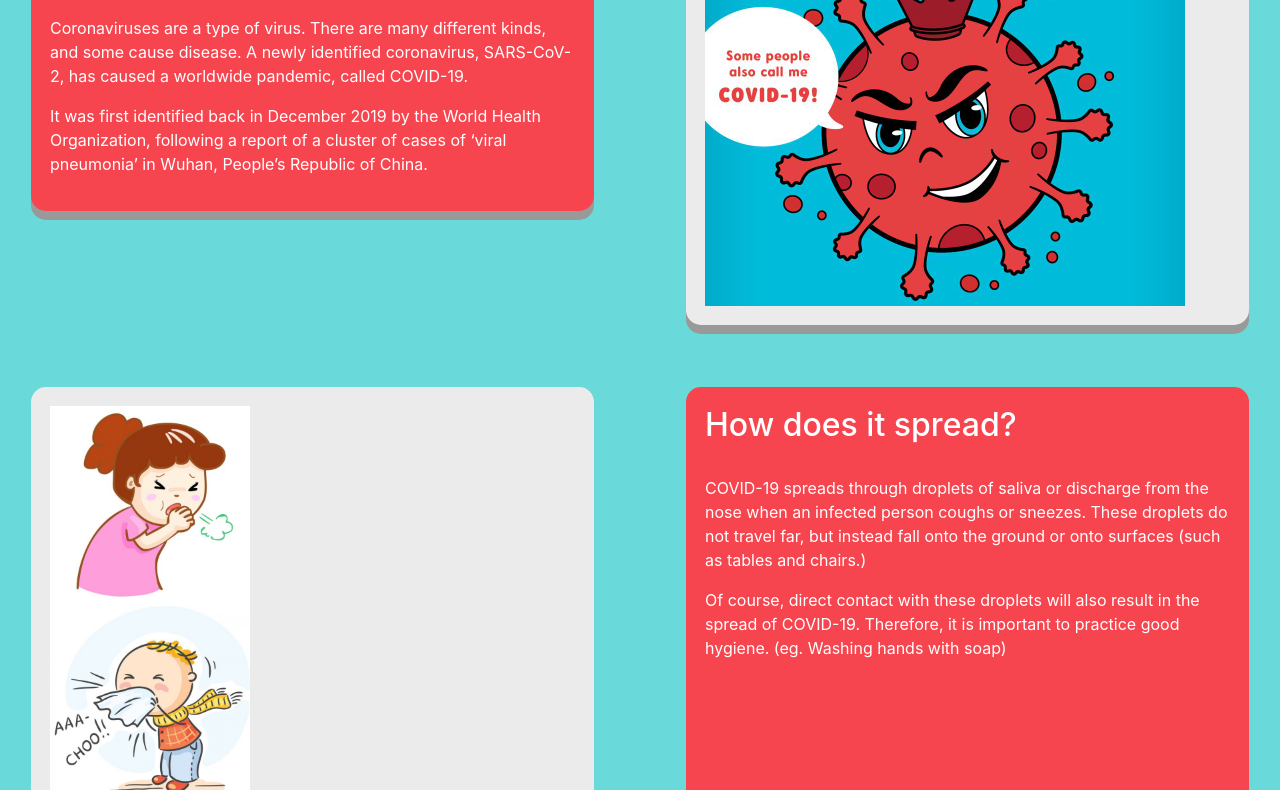
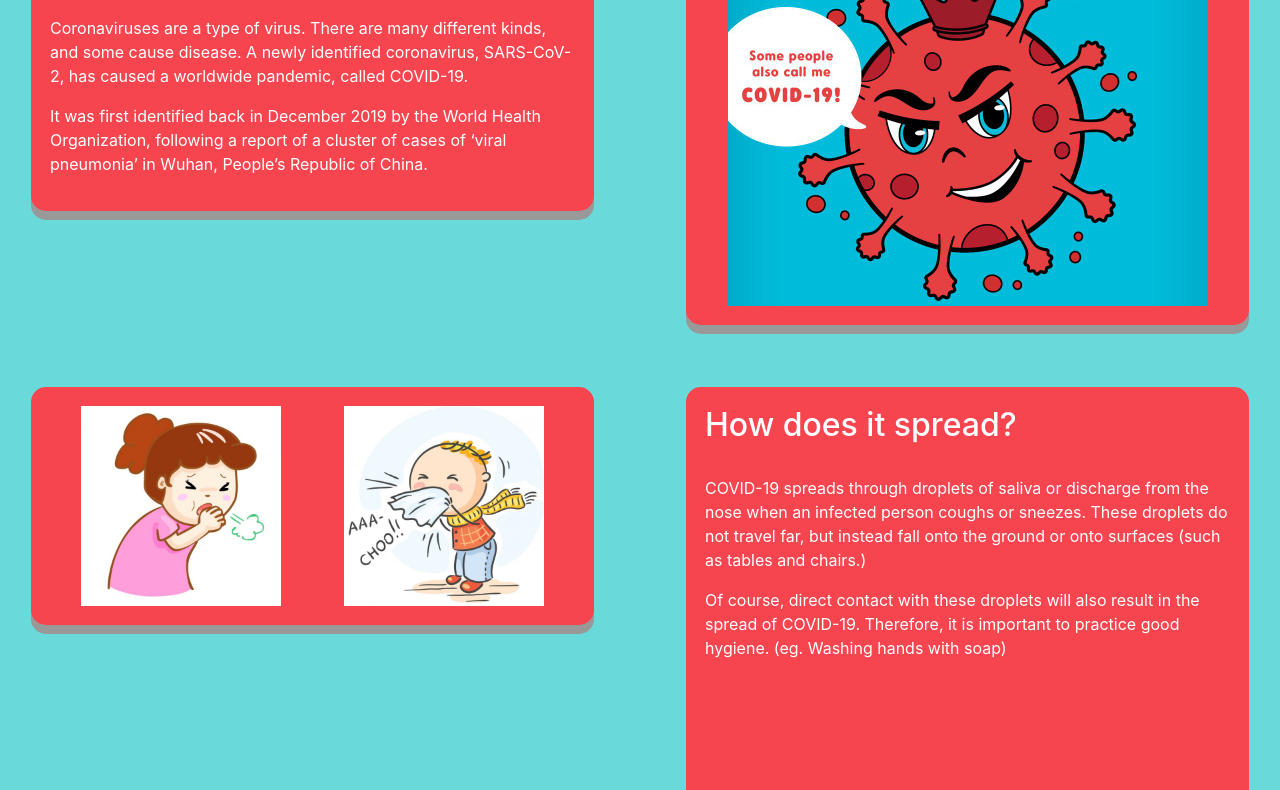
Before and after one commit to tangmf/LearnCovid, a plain HTML site: page learn.html in a window 1280 px wide. Shown: the part 336-1126 px from the top of the page. Drawn offline with nearby package versions, Linux system fonts and the light colour scheme; no server answers.

Commit message:
Added more css for learn.html

```diff
--- a/style.css
+++ b/style.css
@@ -154,6 +154,22 @@
     background-color: #d6d6d6;
     box-shadow: 0 9px #999;
 }
+
+/* Learn page */
+
+.content_container2{
+    display: flex;
+    justify-content: space-around;
+    flex-direction: row;
+    flex-wrap: wrap;
+    border-radius: 15px;
+    padding: 3% 3%;
+    background-color: #F6454F;
+    box-shadow: 0 9px #999;
+    color: white;
+}
+
+
 /* Responsive */
 @media screen and (max-width: 800px) {
     p{
```
